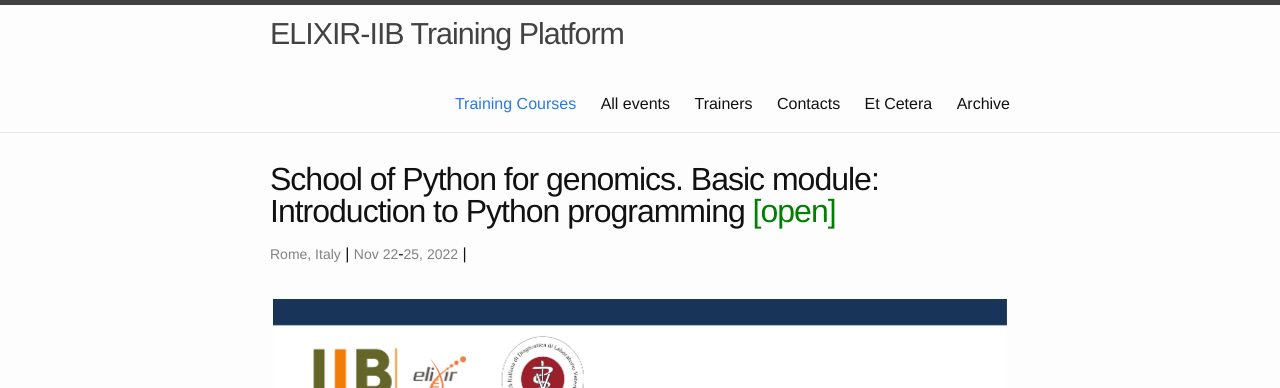
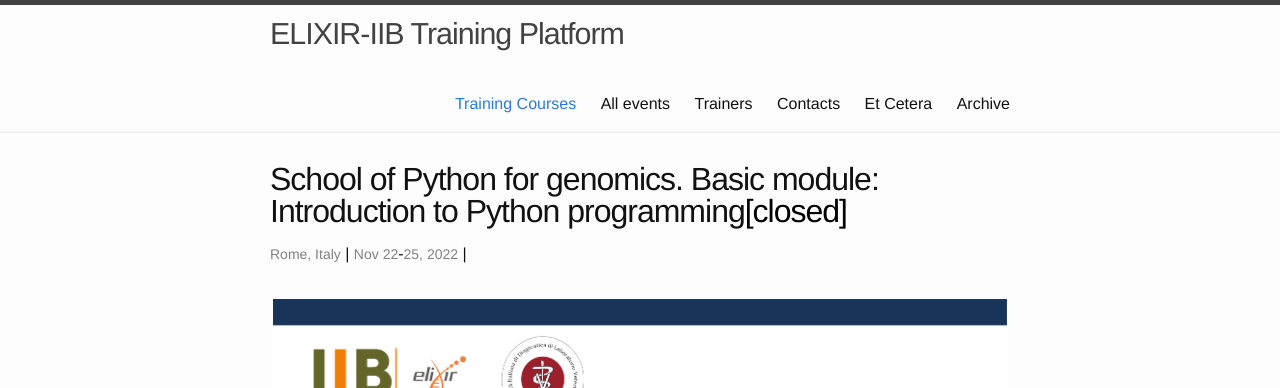
Before and after one commit to ELIXIR-IIB-training/website, a Jekyll site: the page built from _posts/2022-11-22-School_Python_genomics_Basic_module.md, in a window 1280 px wide and 900 px high. Shown: the top 388 px of the window. Built offline with Jekyll 4.4.1, drawn with Linux system fonts in a browser that asks for light colours.

Commit message:
Updated status

```diff
--- a/_posts/2022-11-22-School_Python_genomics_Basic_module.md
+++ b/_posts/2022-11-22-School_Python_genomics_Basic_module.md
@@ -1,6 +1,6 @@
 ---
 layout: post
-title: "School of Python for genomics. Basic module: Introduction to Python programming <font color='green'>[open]</font>"
+title: "School of Python for genomics. Basic module: Introduction to Python programming<font color='black'>[closed]</font>"
 date_start: 2022-11-22
 date_end: 2022-11-25
 venue: Rome, Italy
```
